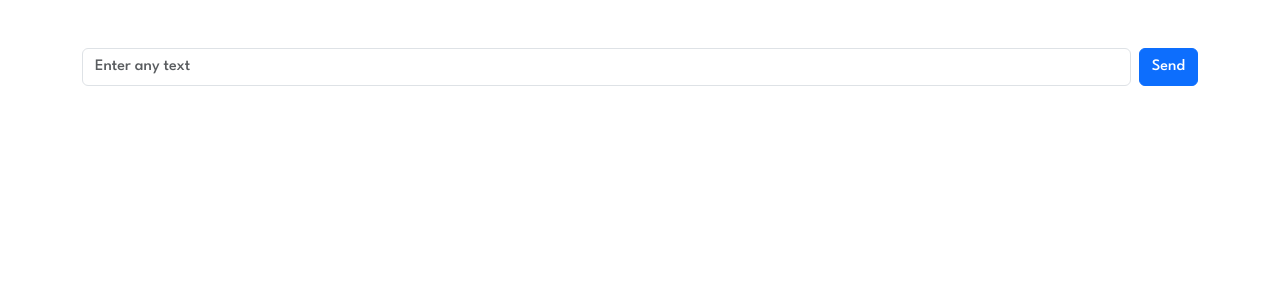
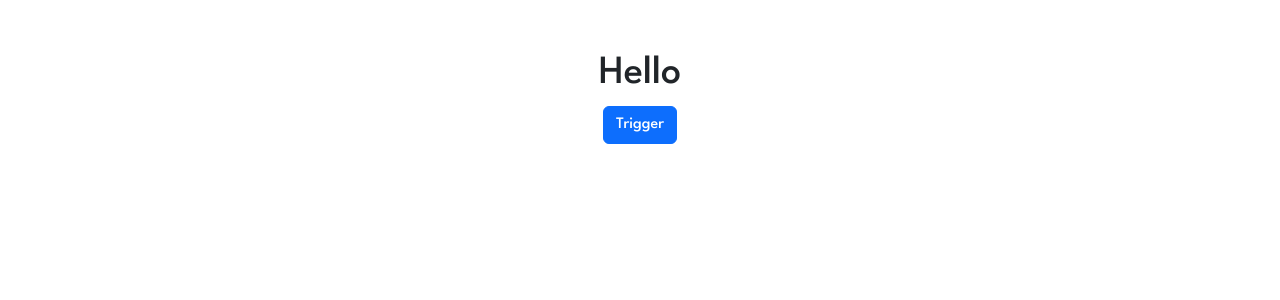
Before and after one commit to Mark-Alexis-Posadas/react-mini-practice, a React (Vite) app: page / in a window 1280 px wide. Shown: the top 300 px of the page. Built offline with nearby package versions, Linux system fonts and the light colour scheme.

Commit message:
added conditional in classname

```diff
--- a/src/App.jsx
+++ b/src/App.jsx
@@ -1,9 +1,10 @@
 import React from "react";
 import "./index.css";
 import Form from "./components/Forms/Form";
+import ConditioanlRendering from "./components/ConditionalRendering/ConditioanlRendering";
 
 const App = () => {
-  return <Form />;
+  return <ConditioanlRendering />;
 };
 
 export default App;
--- /dev/null
+++ b/src/components/ConditionalRendering/ConditioanlRendering.jsx
@@ -0,0 +1,19 @@
+import React from "react";
+
+export default function ConditioanlRendering() {
+  const [active, setActive] = React.useState(false);
+  const wrapperClass = `wrapper text-center ${active ? "active" : ""}`;
+  const handleClick = () => {
+    setActive(!active);
+  };
+  return (
+    <>
+      <div className={wrapperClass}>
+        <h1 className={active ? "active" : ""}>Hello</h1>
+        <button onClick={handleClick} className="btn btn-primary">
+          Trigger
+        </button>
+      </div>
+    </>
+  );
+}
--- a/src/index.css
+++ b/src/index.css
@@ -111,3 +111,14 @@ button {
 .off {
   color: #ccc;
 }
+
+h1.active {
+  color: red;
+}
+
+.wrapper {
+  padding: 50px;
+}
+.wrapper.active {
+  background-color: #222;
+}
```
Also changed, not shown: 1 other file (tests, documents, lock files or other folders).
